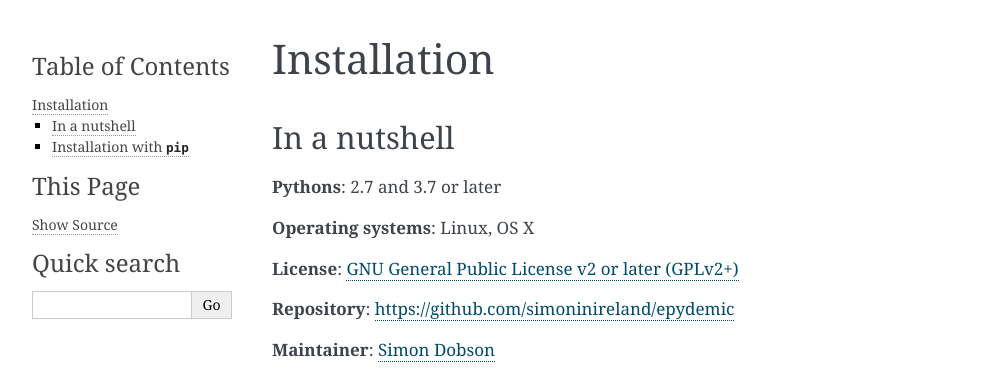
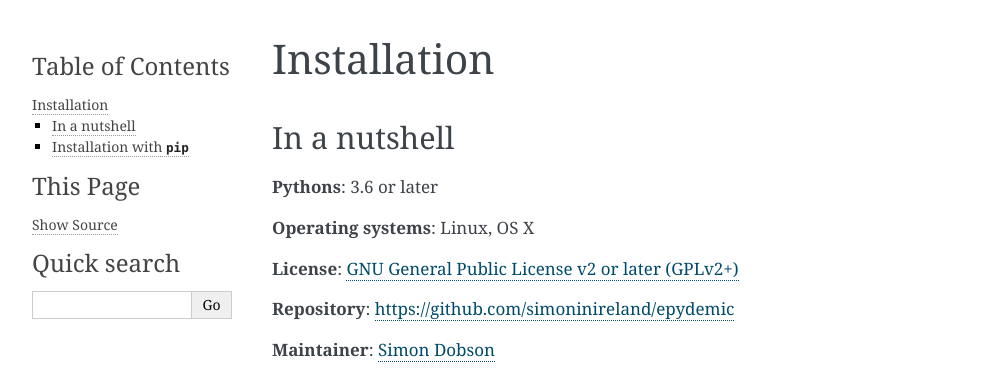
Before and after one commit to simoninireland/epydemic, a Sphinx documentation site: the page built from doc/install.rst, in a window 1280 px wide. Shown: the top 370 px of the page, without its empty margins (148-1141 px from the left). Built offline with Sphinx 7.4.7, drawn with Linux system fonts in a browser that asks for light colours.

Commit message:
Removed support for Python 2.7

```diff
--- a/doc/install.rst
+++ b/doc/install.rst
@@ -4,7 +4,7 @@ Installation
 In a nutshell
 -------------
 
-**Pythons**: 2.7 and 3.7 or later
+**Pythons**: 3.6 or later
 
 **Operating systems**: Linux, OS X
 
```
